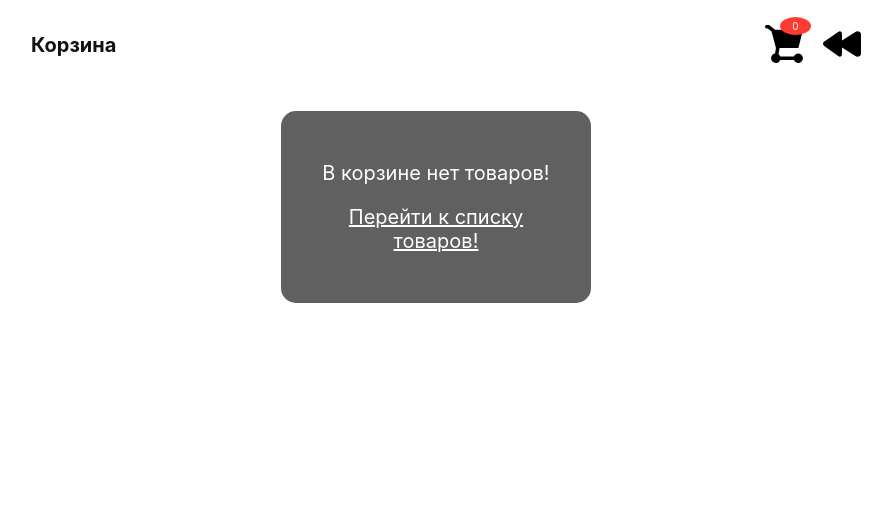
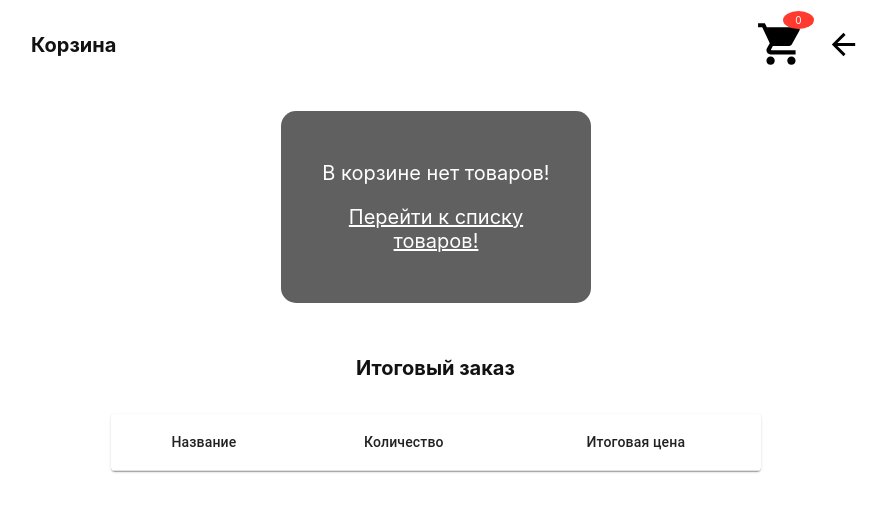
Before and after one commit to uuNick/LAB_4, a React (Create React App) app: page /basket in a window 1280 px wide. Shown: the top 512 px of the page, without its empty margins (204-1096 px from the left). Built offline with nearby package versions, Linux system fonts and the light colour scheme.

Commit message:
Add table and Icons

```diff
--- a/package.json
+++ b/package.json
@@ -5,6 +5,7 @@
   "dependencies": {
     "@emotion/react": "^11.13.3",
     "@emotion/styled": "^11.13.0",
+    "@mui/icons-material": "^6.1.5",
     "@mui/material": "^6.1.5",
     "@testing-library/jest-dom": "^5.17.0",
     "@testing-library/react": "^13.4.0",
--- a/src/components/About_Popup/About_popup.js
+++ b/src/components/About_Popup/About_popup.js
@@ -4,6 +4,7 @@ import Logo from '../../images/logo/logo.svg';
 import data from '../../data/contact_icons.json'
 import './About_popup.css'
 import 'reactjs-popup/dist/index.css';
+import Button from '@mui/material/Button';
 
 const About_popup = () => {
     return (
@@ -23,9 +24,9 @@ const About_popup = () => {
                             <a href='#' key = {item.id}><img className='icon' src = {require(`../../images/${item.img}`)} alt = {`Contact icon ${item.id}`}/></a>
                         ))}
                     </div>
-                    <button className="close" onClick={close}>
+                    <Button variant='outlined' color='primary.contrastText' onClick={close}>
                         Закрыть
-                    </button>
+                    </Button>
                 </div>
             )}
         </Popup>
--- a/src/components/Basket_Header/Basket_header.js
+++ b/src/components/Basket_Header/Basket_header.js
@@ -1,31 +1,21 @@
 import React from 'react';
 import './Basket_header.css';
 import { Link } from 'react-router-dom';
+import ArrowBackIcon from '@mui/icons-material/ArrowBack';
+import ShoppingCartIcon from '@mui/icons-material/ShoppingCart';
 
-const Basket_header = ({BasketCount}) => {
+
+const Basket_header = ({ BasketCount }) => {
     return (
         <div className="wrapper_h">
             <h1>Корзина</h1>
             <div className="header_icons">
                 <div className="basket_inner">
-                    <svg width="38" height="38" viewBox="0 0 16 16" xmlns="http://www.w3.org/2000/svg">
-                        <path fillRule="evenodd" clipRule="evenodd" d="M.75-.02a.75.75 0 100 1.5l.408-.006 1.606 1.281 1.839 6.881L4.237 12a2 2 0 102.188 2.722l5.705.028a2 2 0 100-1.5l-5.705-.028a2.007 2.007 0 00-.722-.898l.438-2.632 7.933.027 1.91-7.715H4.227L1.683-.026 1.68-.02v-.005L.75-.02z" fill="#000"></path>
-                    </svg>
+                    <ShoppingCartIcon color="secondary" sx={{ fontSize: "5em" }}></ShoppingCartIcon>
                     <span className="basket_count">{BasketCount}</span>
                 </div>
                 <Link to="/catalog">
-                    <svg className="go_back_icon" width="38" height="38" viewBox="0 -2 12 12" version="1.1" xmlns="http://www.w3.org/2000/svg" fill="#000000">
-                        <g id="SVGRepo_bgCarrier" strokeWidth="0"></g>
-                        <g id="SVGRepo_tracerCarrier" strokeLinecap="round" strokeLinejoin="round"></g>
-                        <g id="SVGRepo_iconCarrier">
-                            <g id="Dribbble-Light-Preview" transform="translate(-104.000000, -3805.000000)" fill="#000000">
-                                <g id="icons" transform="translate(56.000000, 160.000000)">
-                                    <path d="M59.9990013,3645.86816 L59.9990013,3652.13116 C59.9990013,3652.84516 58.8540013,3653.25316 58.2180013,3652.82516 L53.9990013,3650.14016 L53.9990013,3652.13116 C53.9990013,3652.84516 53.4260013,3653.25316 52.7900013,3652.82516 L48.4790013,3649.69316 C47.9650013,3649.34616 47.7980013,3648.65316 48.3120013,3648.30616 L52.7900013,3645.17516 C53.4260013,3644.74616 53.9990013,3645.15416 53.9990013,3645.86816 L53.9990013,3647.85916 L58.2180013,3645.17516 C58.8540013,3644.74616 59.9990013,3645.15416 59.9990013,3645.86816">
-                                    </path>
-                                </g>
-                            </g>
-                        </g>
-                    </svg>
+                    <ArrowBackIcon color='secondary' fontSize='large' />
                 </Link>
             </div>
         </div>
--- a/src/components/Basket_Items/Basket_items.js
+++ b/src/components/Basket_Items/Basket_items.js
@@ -4,20 +4,7 @@ import { Link } from 'react-router-dom';
 import Slider from '@mui/material/Slider';
 import { Typography } from '@mui/material';
 
-const Basket_items = ({ BasketItems, removeFromBasket }) => {
-    const [quantities, setQuantities] = useState(
-        BasketItems.reduce((acc, item) => {
-            acc[item.id] = 1;
-            return acc;
-        }, {})
-    );
-
-    const handleQuantityChange = (id, newQuantity) => {
-        setQuantities((prev) => ({
-            ...prev,
-            [id]: newQuantity,
-        }));
-    };
+const Basket_items = ({ BasketItems, removeFromBasket, handleQuantityChange, quantities}) => {
 
     return (
         <>
--- /dev/null
+++ b/src/components/Basket_Order/Basket_order.css
@@ -0,0 +1,5 @@
+.result_order{
+    display: flex;
+    margin: 0 auto;
+    max-width: 20em;
+}
--- /dev/null
+++ b/src/components/Basket_Order/Basket_order.js
@@ -0,0 +1,47 @@
+import React from 'react';
+import './Basket_order.css';
+import Table from '@mui/material/Table';
+import TableBody from '@mui/material/TableBody';
+import TableCell from '@mui/material/TableCell';
+import TableContainer from '@mui/material/TableContainer';
+import TableHead from '@mui/material/TableHead';
+import TableRow from '@mui/material/TableRow';
+import Paper from '@mui/material/Paper';
+
+
+const Basket_order = ({ BasketItems, quantities }) => {
+    return (
+        <>
+            <div className="result_order">
+                <h1>Итоговый заказ</h1>
+            </div>
+            <TableContainer component={Paper} sx={{ maxWidth: '65em', margin: "0 auto" }}>
+                <Table sx={{ maxWidth: '65em' }} aria-label="simple table">
+                    <TableHead>
+                        <TableRow>
+                            <TableCell align="center">Название</TableCell>
+                            <TableCell align="center">Количество</TableCell>
+                            <TableCell align="center">Итоговая цена</TableCell>
+                        </TableRow>
+                    </TableHead>
+                    <TableBody>
+                        {BasketItems.map((item) => (
+                            <TableRow
+                                key={item.id}
+                                // sx={{ '&:last-child td, &:last-child th': { border: 0 } }}
+                            >
+                                <TableCell align="center" component="th" scope="row">
+                                    {item.title}
+                                </TableCell>
+                                <TableCell align="center">{quantities[item.id]}</TableCell>
+                                <TableCell align="center">{(item.price * quantities[item.id]).toFixed(2)}</TableCell>
+                            </TableRow>
+                        ))}
+                    </TableBody>
+                </Table>
+            </TableContainer>
+        </>
+    )
+};
+
+export default Basket_order;
--- a/src/components/Catalog_Header/Catalog_header.css
+++ b/src/components/Catalog_Header/Catalog_header.css
@@ -22,12 +22,12 @@
     color: var(--text-color);
 }
 
-.drop_button::after {
+/* .drop_button::after {
     content: '\2228';
     margin-left: 5px;
     font-size: 12px;
     transition: transform 0.3s ease;
-}
+} */
 
 .drop_down_content {
     display: none;
--- a/src/components/Catalog_Header/Catalog_header.js
+++ b/src/components/Catalog_Header/Catalog_header.js
@@ -3,9 +3,11 @@ import './Catalog_header.css';
 import { Link } from 'react-router-dom';
 import TextField from '@mui/material/TextField';
 import Autocomplete from '@mui/material/Autocomplete';
+import HomeIcon from '@mui/icons-material/Home';
+import ShoppingCartIcon from '@mui/icons-material/ShoppingCart';
 import data from '../../data/products.json'
 
-const Catalog_header = ({ BasketCount, setSearchValue }) => {
+const Catalog_header = ({ BasketCount, setSearchValue}) => {
     const setNewValue = (event, newValue) => {
         setSearchValue(newValue);
       };
@@ -31,16 +33,12 @@ const Catalog_header = ({ BasketCount, setSearchValue }) => {
                 <div className="header_icons">
                     <div className="basket_inner">
                         <Link to="/basket">
-                            <svg width="38" height="38" viewBox="0 0 16 16" xmlns="http://www.w3.org/2000/svg">
-                                <path fillRule="evenodd" clipRule="evenodd" d="M.75-.02a.75.75 0 100 1.5l.408-.006 1.606 1.281 1.839 6.881L4.237 12a2 2 0 102.188 2.722l5.705.028a2 2 0 100-1.5l-5.705-.028a2.007 2.007 0 00-.722-.898l.438-2.632 7.933.027 1.91-7.715H4.227L1.683-.026 1.68-.02v-.005L.75-.02z" fill="#000"></path>
-                            </svg>
+                            <ShoppingCartIcon color="secondary" sx={{fontSize:"5em"}}></ShoppingCartIcon>
                             <span className="basket_count">{BasketCount}</span>
                         </Link>
                     </div>
                     <Link to="/">
-                        <svg className="home_icon" width="45" height="45" viewBox="0 0 16 16" xmlns="http://www.w3.org/2000/svg">
-                            <path fillRule="evenodd" clipRule="evenodd" d="M7.98 1.984l7 6h-2.003v6H9.96V10.97H5.997v3.016H2.982v-6H.979l7-6z" fill="#000"></path>
-                        </svg>
+                        <HomeIcon color="secondary" sx={{fontSize:"5em"}}/>
                     </Link>
                 </div>
             </div>
--- a/src/pages/Basket.js
+++ b/src/pages/Basket.js
@@ -1,12 +1,27 @@
-import React from 'react';
+import React, {useState} from 'react';
 import Basket_header from '../components/Basket_Header/Basket_header';
 import Basket_items from '../components/Basket_Items/Basket_items';
+import Basket_order from '../components/Basket_Order/Basket_order';
 
 const Basket = ({ BasketItems, removeFromBasket }) => {
+    const [quantities, setQuantities] = useState(
+        BasketItems.reduce((acc, item) => {
+            acc[item.id] = 1;
+            return acc;
+        }, {})
+    );
+
+    const handleQuantityChange = (id, newQuantity) => {
+        setQuantities((prev) => ({
+            ...prev,
+            [id]: newQuantity,
+        }));
+    };
     return (
         <>
             <Basket_header BasketCount = {BasketItems.length}/>
-            <Basket_items BasketItems={BasketItems} removeFromBasket={removeFromBasket}></Basket_items>
+            <Basket_items BasketItems={BasketItems} removeFromBasket={removeFromBasket} handleQuantityChange={handleQuantityChange} quantities={quantities}/>
+            <Basket_order BasketItems={BasketItems} quantities={quantities}/>
         </>
     );
 };
--- a/src/styles/theme.js
+++ b/src/styles/theme.js
@@ -7,10 +7,10 @@ const theme = createTheme({
             light: '#f75e25',
             dark: '#f34723',
             contrastText: '#121212',
-        }
-        // secondary: {
-        //   main: '#dc004e',
-        // },
+        },
+        secondary: {
+           main: '#000000',
+        },
         // custom: {
         //   main: '#f44336',
         // },
```
Also changed, not shown: 1 other file (tests, documents, lock files or other folders).
